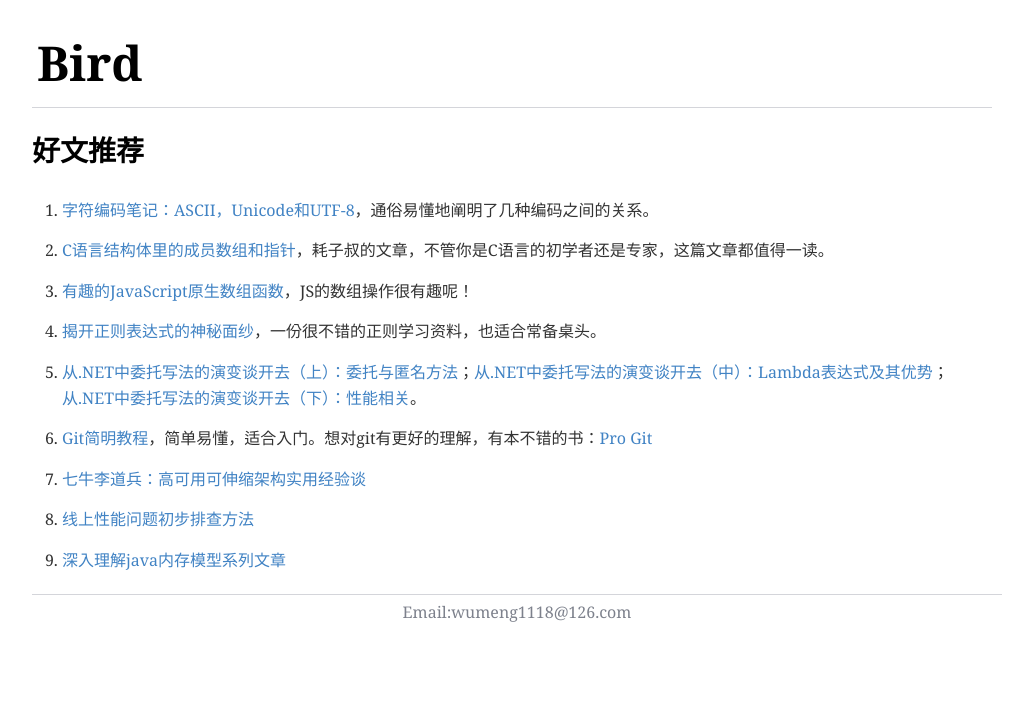
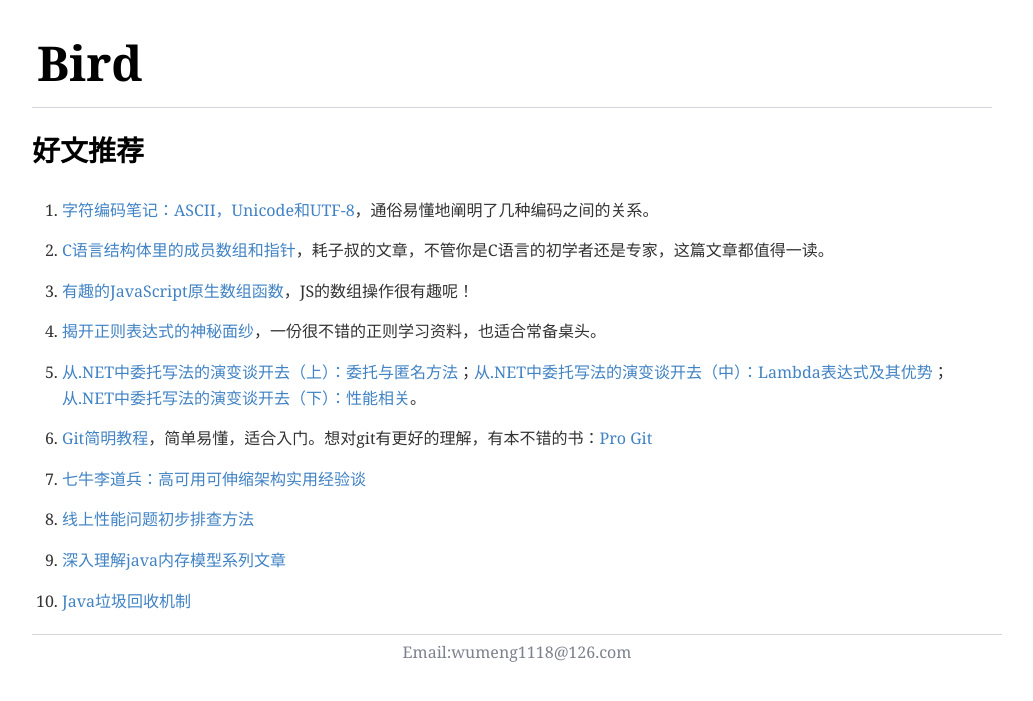
Before and after one commit to Qing-Shuang/Bird, a Jekyll site: the page built from _posts/Other/2014-09-22-recommendation.md, in a window 1280 px wide. Shown: the top 701 px of the page, without its empty margins (128-1161 px from the left). Built offline with Jekyll 4.4.1, drawn with Linux system fonts in a browser that asks for light colours; Markdown is read by kramdown in place of the engine named in the settings.

Commit message:
Update 2014-09-22-recommendation.md

```diff
--- a/_posts/Other/2014-09-22-recommendation.md
+++ b/_posts/Other/2014-09-22-recommendation.md
@@ -23,3 +23,5 @@ title: 好文推荐
 8. [线上性能问题初步排查方法](http://ifeve.com/find-bug-online/)
 
 9. [深入理解java内存模型系列文章](http://ifeve.com/java-memory-model-0/)
+
+10. [Java垃圾回收机制](http://www.jianshu.com/p/778dd3848196)
```
